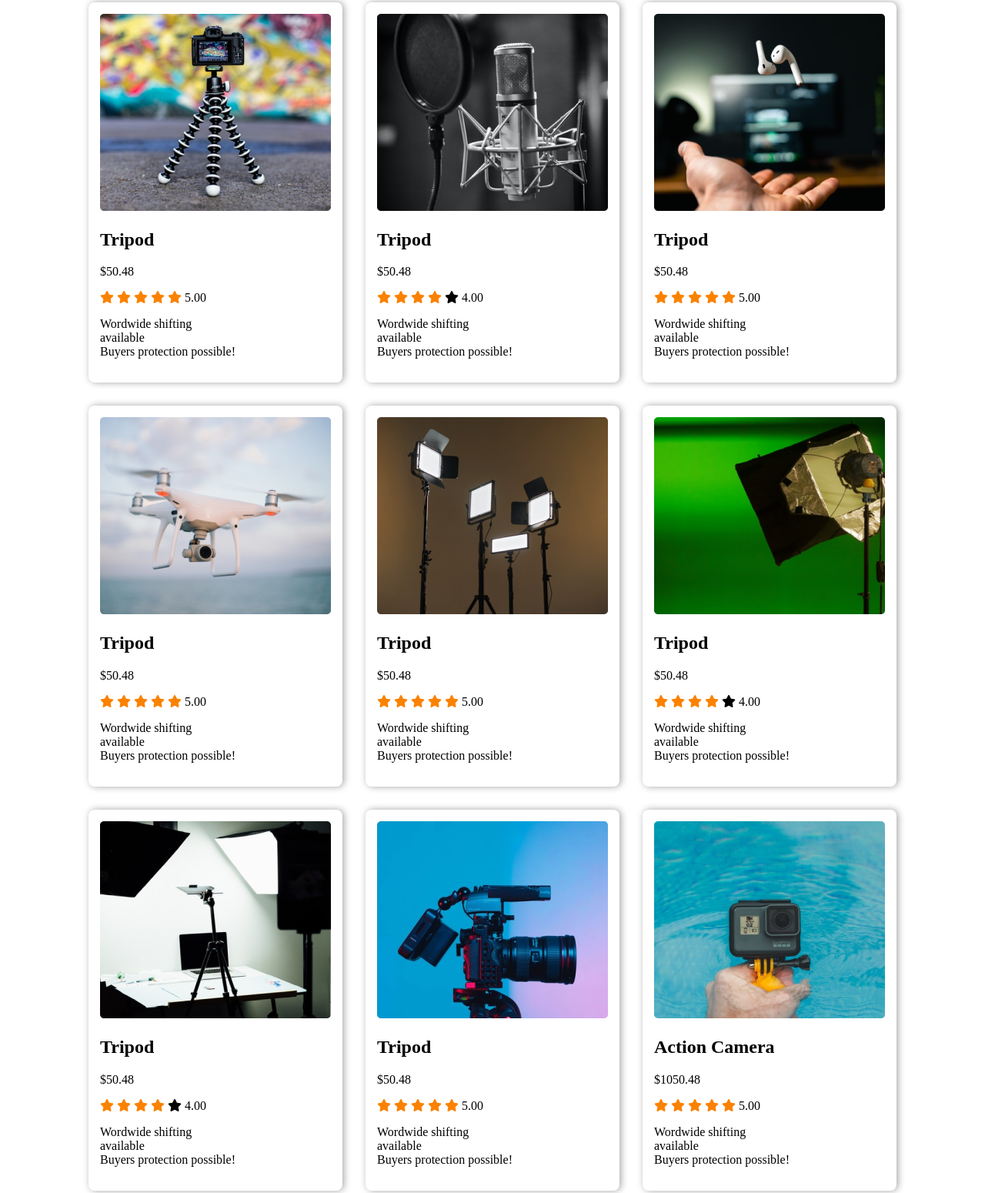
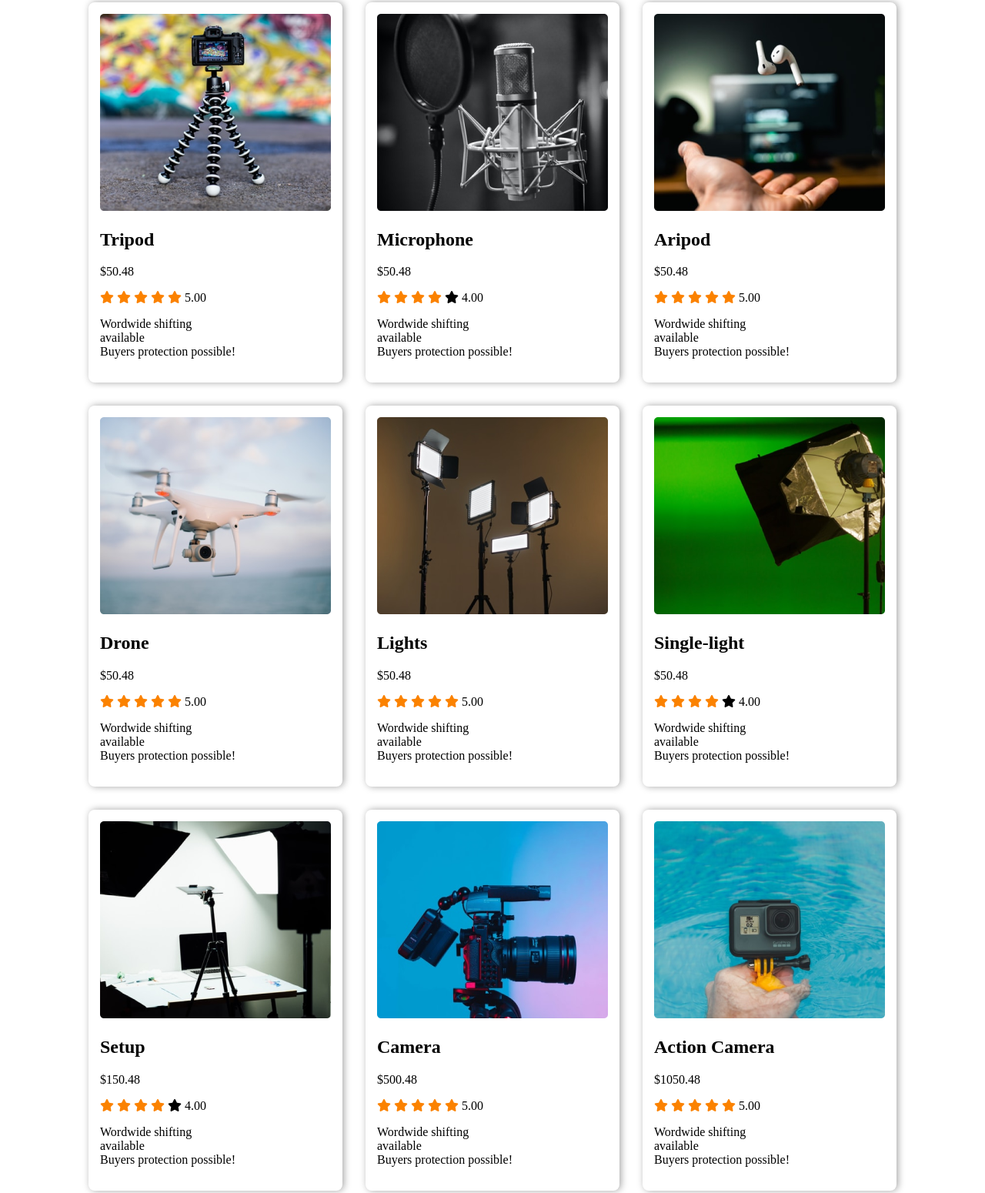
Before and after one commit to Ashik220/influencer-gear-2, a plain HTML site: page index.html in a window 1280 px wide. Shown: the part 644-2194 px from the top of the page at 77% size. Drawn offline with Linux system fonts and the light colour scheme.

Commit message:
modification

```diff
--- a/index.html
+++ b/index.html
@@ -64,7 +64,7 @@
           <div class="products">
             <div class="product-info box-shadow">
               <img src="./images/mic.png" alt="">
-              <h2>Tripod</h2>
+              <h2>Microphone</h2>
               <p>$50.48</p>
               <!-- font-awesome icons -->
 
@@ -84,7 +84,7 @@
           <div class="products">
             <div class="product-info box-shadow">
               <img src="./images/airpod.png" alt="">
-              <h2>Tripod</h2>
+              <h2>Aripod</h2>
               <p>$50.48</p>
               <div class="ratings">
                 <i class="fas fa-star filled"></i>
@@ -102,7 +102,7 @@
           <div class="products">
             <div class="product-info box-shadow">
               <img src="./images/drone.png" alt="">
-              <h2>Tripod</h2>
+              <h2>Drone</h2>
               <p>$50.48</p>
               <div class="ratings">
                 <i class="fas fa-star filled"></i>
@@ -120,7 +120,7 @@
           <div class="products">
             <div class="product-info box-shadow">
               <img src="./images/lights.png" alt="">
-              <h2>Tripod</h2>
+              <h2>Lights</h2>
               <p>$50.48</p>
               <div class="ratings">
                 <i class="fas fa-star filled"></i>
@@ -138,7 +138,7 @@
           <div class="products">
             <div class="product-info box-shadow">
               <img src="./images/single-light.png" alt="">
-              <h2>Tripod</h2>
+              <h2>Single-light</h2>
               <p>$50.48</p>
               <!-- font-awesome icons -->
 
@@ -158,8 +158,8 @@
           <div class="products">
             <div class="product-info box-shadow">
               <img src="./images/setup.png" alt="">
-              <h2>Tripod</h2>
-              <p>$50.48</p>
+              <h2>Setup</h2>
+              <p>$150.48</p>
               <div class="ratings">
                 <i class="fas fa-star filled"></i>
                 <i class="fas fa-star filled"></i>
@@ -176,8 +176,8 @@
           <div class="products">
             <div class="product-info box-shadow">
               <img src="./images/camera.png" alt="">
-              <h2>Tripod</h2>
-              <p>$50.48</p>
+              <h2>Camera</h2>
+              <p>$500.48</p>
               <!-- font-awesome icons -->
               <div class="ratings">
                 <i class="fas fa-star filled"></i>
```
